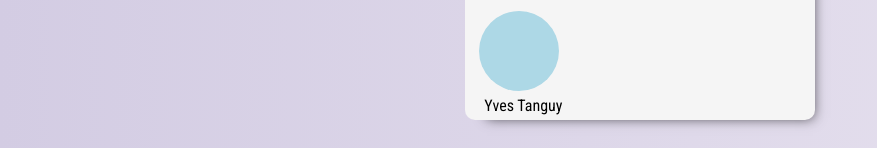
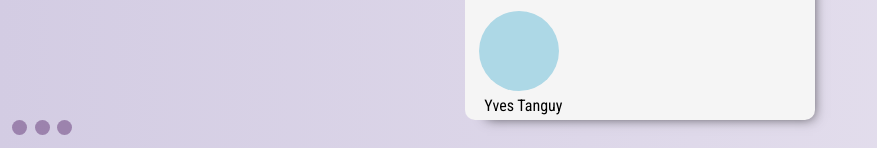
Before and after one commit to Lamadrid-Mike/wellness-express, a website: page index.html in a window 1280 px wide. Shown: the part 1596-1744 px from the top of the page, without its empty margins (0-877 px from the left). Drawn offline with Linux system fonts and the light colour scheme.

Commit message:
files added

```diff
--- a/index.html
+++ b/index.html
@@ -98,6 +98,11 @@
           <p class="comment__user-comment">Yves Tanguy</p>
         </div>
       </div>
+      <div class="dots-slides">
+        <span class="dot"></span>
+        <span class="dot"></span>
+        <span class="dot"></span>
+      </div>
     </section>
 
     <section class="form-section">
--- a/styles/testimonial-section.scss
+++ b/styles/testimonial-section.scss
@@ -49,4 +49,16 @@
       }
     }
   }
+
+  .dots-slides {
+    .dot {
+      cursor: pointer;
+      height: 15px;
+      width: 15px;
+      margin: 0 2px;
+      background-color: rgba(107, 66, 125, 0.535);
+      border-radius: 50%;
+      display: inline-block;
+    }
+  }
 }
```
Also changed, not shown: index.css, styles/testimonial-section.css, 2 other files.
